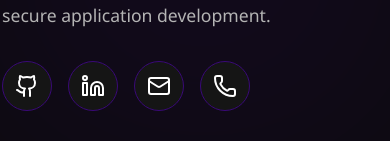
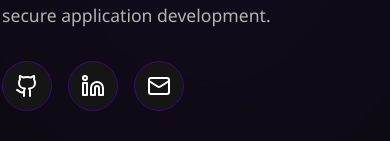
Before and after one commit to maxxee1/portfolio, a React (Vite) app: page / in a window 390 px wide. Shown: the part 513-654 px from the top of the page. Built offline with nearby package versions, Linux system fonts and the light colour scheme.

Commit message:
no phone

```diff
--- a/src/App.jsx
+++ b/src/App.jsx
@@ -449,9 +449,6 @@ const Portfolio = () => {
               <a href="mailto:maximilianoo.adonis@gmail.com" style={styles.socialLink}>
                 <Mail size={24} />
               </a>
-              <a href="tel:+56979613993" style={styles.socialLink}>
-                <Phone size={24} />
-              </a>
             </div>
 
             <div style={styles.ctaButtons}>
@@ -812,12 +809,6 @@ const Portfolio = () => {
               <Mail size={24} style={styles.contactIcon} />
               <a href="mailto:maximilianoo.adonis@gmail.com" style={styles.contactLink}>
                 maximilianoo.adonis@gmail.com
-              </a>
-            </div>
-            <div style={styles.contactItem}>
-              <Phone size={24} style={styles.contactIcon} />
-              <a href="tel:+56979613993" style={styles.contactLink}>
-                +56 9 7961 3993
               </a>
             </div>
             <div style={styles.contactItem}>
```
